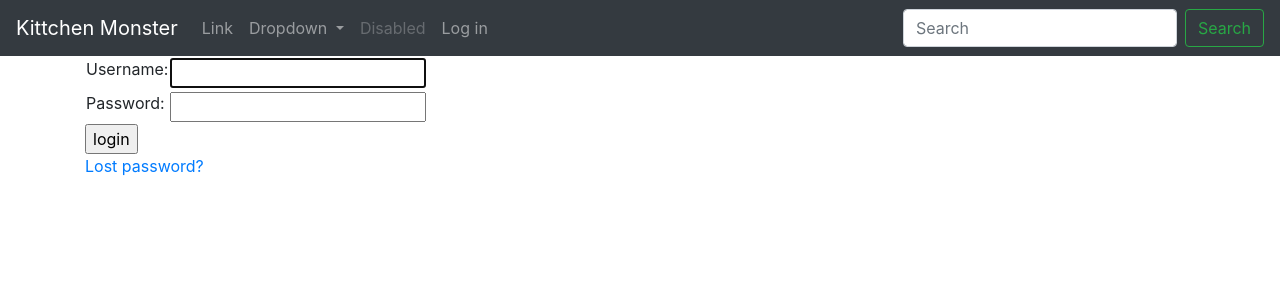
After one commit to conjectures/kittchen-monster, a Django app: page /accounts/login/ in a window 1280 px wide. The commit adds this page. Shown: the top 300 px of the page. Run offline with Django 3.2, Linux system fonts and the light colour scheme; some libraries are stand-ins or nearby versions.

Commit message:
added login system

```diff
--- a/kittchen/settings.py
+++ b/kittchen/settings.py
@@ -55,7 +55,7 @@ ROOT_URLCONF = 'kittchen.urls'
 TEMPLATES = [
     {
         'BACKEND': 'django.template.backends.django.DjangoTemplates',
-        'DIRS': [],
+        'DIRS': [os.path.join(BASE_DIR, 'templates')],
         'APP_DIRS': True,
         'OPTIONS': {
             'context_processors': [
@@ -119,3 +119,4 @@ USE_TZ = True
 # https://docs.djangoproject.com/en/2.2/howto/static-files/
 
 STATIC_URL = '/static/'
+LOGIN_REDIRECT_URL = '/'
--- a/kittchen/urls.py
+++ b/kittchen/urls.py
@@ -23,6 +23,7 @@ urlpatterns = [
     path('admin/', admin.site.urls),
     path('home/', include('recipeBlog.urls')),
     path('', RedirectView.as_view(url='home/', permanent=True)),
+    path('accounts/', include('django.contrib.auth.urls')),
 ]
 
 urlpatterns += static(settings.STATIC_URL, document_root=settings.STATIC_ROOT)
--- a/recipeBlog/templates/base.html
+++ b/recipeBlog/templates/base.html
@@ -36,9 +36,22 @@
           <li class="nav-item">
             <a class="nav-link disabled" href="#" tabindex="-1" aria-disabled="true">Disabled</a>
           </li>
+          {% if user.is_authenticated %}
+          <li class="nav-item dropdown">
+            <a class="nav-link dropdown-toggle" href="#" id="navbarDropdown" role="button" data-toggle="dropdown" aria-haspopup="true" aria-expanded="false">
+              {{ user.get_username }}
+            </a>
+            <div class="dropdown-menu" aria-labelledby="navbarDropdown">
+              <a class="dropdown-item" href="#">Action</a>
+              <div class="dropdown-divider"></div>
+              <a class="dropdown-item" href="{% url 'logout' %}?next={{request.path}}">Log out</a>
+            </div>
+          </li>
+          {% else %}
           <li class="nav-item">
-            <a class="nav-link" href="">Log in</a>
+            <a class="nav-link" href="{% url 'login' %}">Log in</a>
           </li>
+          {% endif %}
         </ul>
         <form class="form-inline my-2 my-lg-0">
           <input class="form-control mr-sm-2" type="search" placeholder="Search" aria-label="Search">
--- a/recipeBlog/urls.py
+++ b/recipeBlog/urls.py
@@ -4,5 +4,6 @@ from django.urls import path
 
 
 urlpatterns = [
-        path('', views.home, name='home'),
+        path('', views.HomeView.as_view(), name='home'),
+        path('recipe/<int:pk>', views.RecipeDetailView.as_view(), name='recipe_detail'),
         ]
--- /dev/null
+++ b/templates/registration/login.html
@@ -0,0 +1,37 @@
+{% extends "base.html" %}
+
+{% block content %}
+
+  {% if form.errors %}
+    <p>Your username and password didn't match. Please try again.</p>
+  {% endif %}
+
+  {% if next %}
+    {% if user.is_authenticated %}
+      <p>Your account doesn't have access to this page. To proceed,
+      please login with an account that has access.</p>
+    {% else %}
+      <p>Please login to see this page.</p>
+    {% endif %}
+  {% endif %}
+
+  <form method="post" action="{% url 'login' %}">
+    {% csrf_token %}
+    <table>
+      <tr>
+        <td>{{ form.username.label_tag }}</td>
+        <td>{{ form.username }}</td>
+      </tr>
+      <tr>
+        <td>{{ form.password.label_tag }}</td>
+        <td>{{ form.password }}</td>
+      </tr>
+    </table>
+    <input type="submit" value="login" />
+    <input type="hidden" name="next" value="{{ next }}" />
+  </form>
+
+  {# Assumes you setup the password_reset view in your URLconf #}
+  <p><a href="{% url 'password_reset' %}">Lost password?</a></p>
+
+{% endblock %}
```
Also changed, not shown: recipeBlog/models.py (+9 -3 lines), recipeBlog/templates/home.html (+7 -1 lines), recipeBlog/templates/recipe_detail.html (added, +13 -0 lines), recipeBlog/views.py (+11 -3 lines), recipeBlog/migrations/0002_auto_20201107_1123.py (added).
